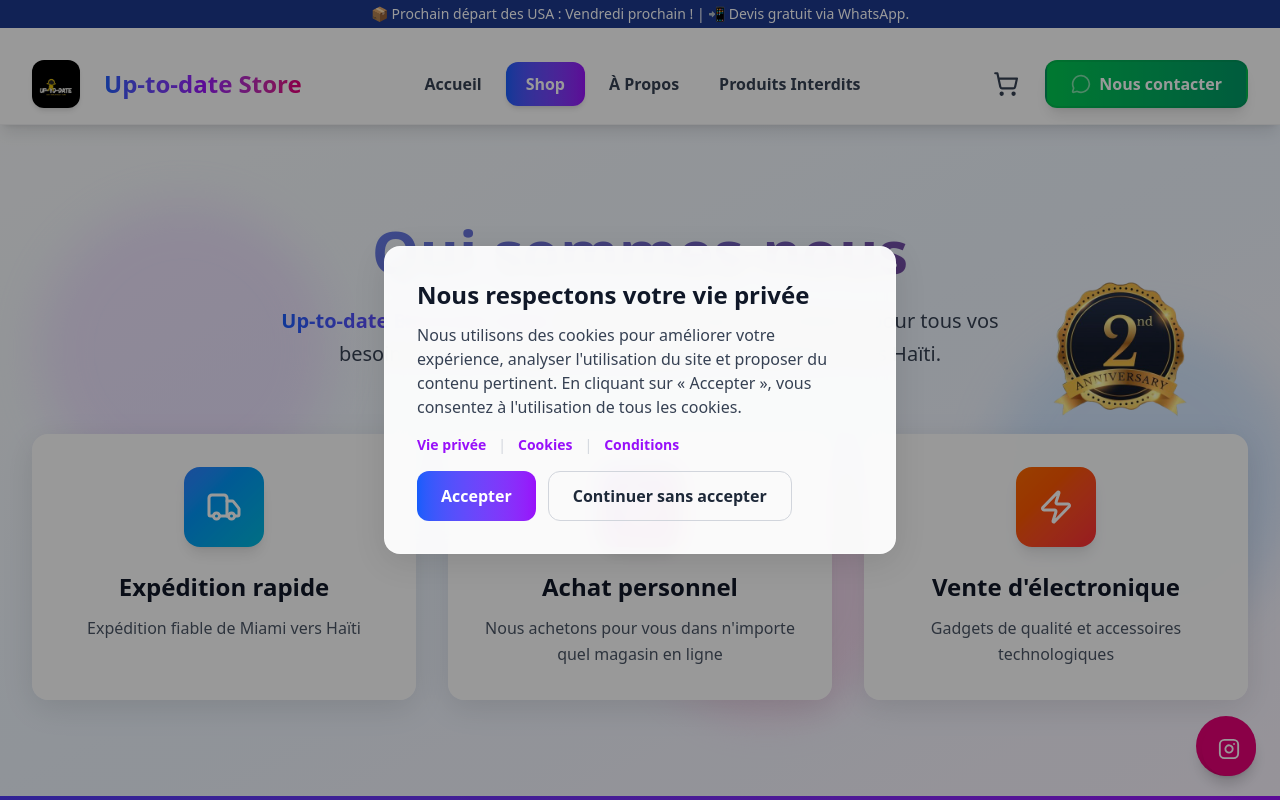
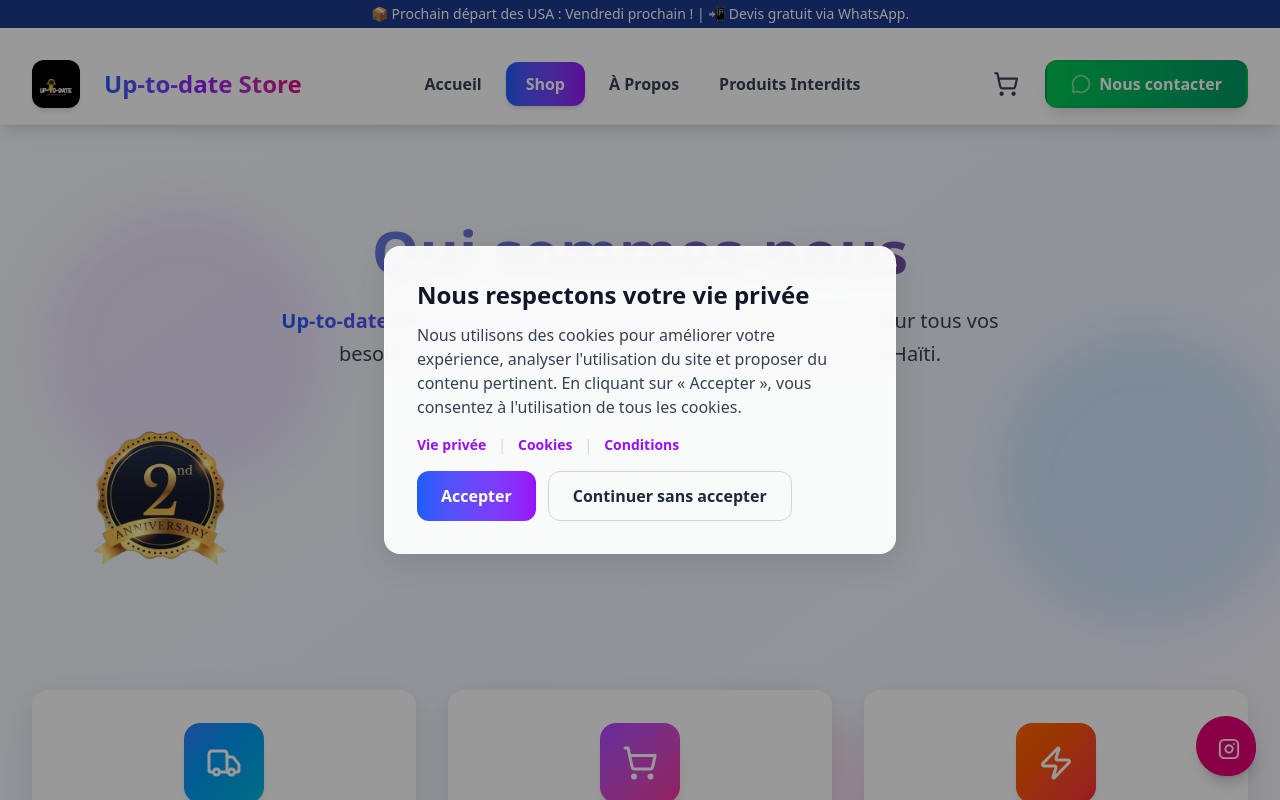
Before and after one commit to Fiedly71/up-to-date-store, a Next.js app: page / in a window 1280 px wide. Shown: the top 800 px of the page. Built offline with nearby package versions, Linux system fonts and the light colour scheme.

Commit message:
modification de l'image dans la premiere section pour mobile

```diff
--- a/app/page.tsx
+++ b/app/page.tsx
@@ -131,11 +131,11 @@ export default function Home() {
                 <span className="font-bold bg-gradient-to-r from-blue-600 to-purple-600 bg-clip-text text-transparent">Up-to-date Electronic Store</span> est votre partenaire de confiance pour tous vos besoins en électronique et vos exigences d'expédition vers Haïti.
               </p>
             </div>
-            <div className="absolute top-0 right-1/2 transform translate-x-1/2 -translate-y-1/2 sm:right-0 sm:translate-x-0 sm:translate-y-0">
+            <div className="absolute top-0 right-1/2 transform translate-x-1/2 -translate-y-1/2 sm:right-0 sm:translate-x-0 sm:translate-y-0 sm:top-auto sm:relative">
               <img
                 src="/2nd.png"
                 alt="2nd Anniversary Celebration"
-                className="h-40 sm:h-64 object-contain max-w-full"
+                className="h-40 sm:h-64 object-contain max-w-full mx-auto sm:mx-0"
               />
             </div>
           </div>
```
